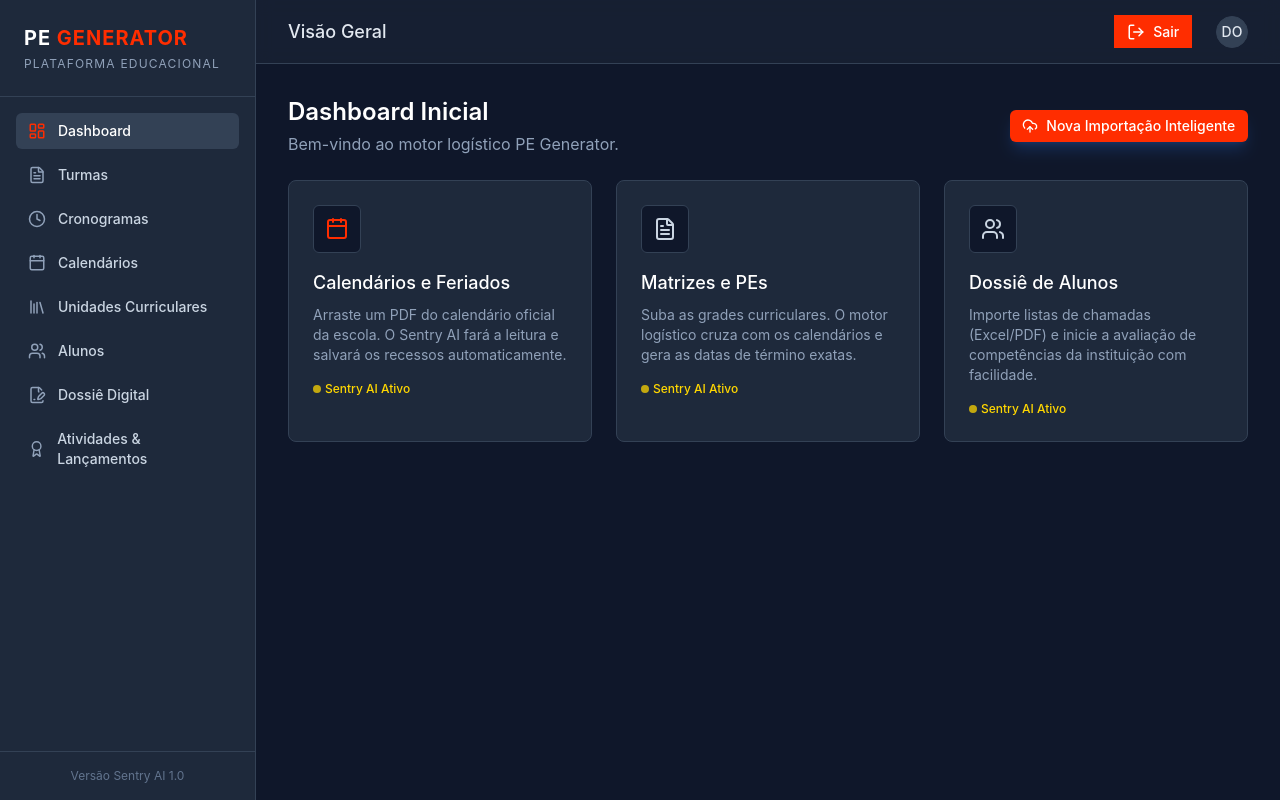
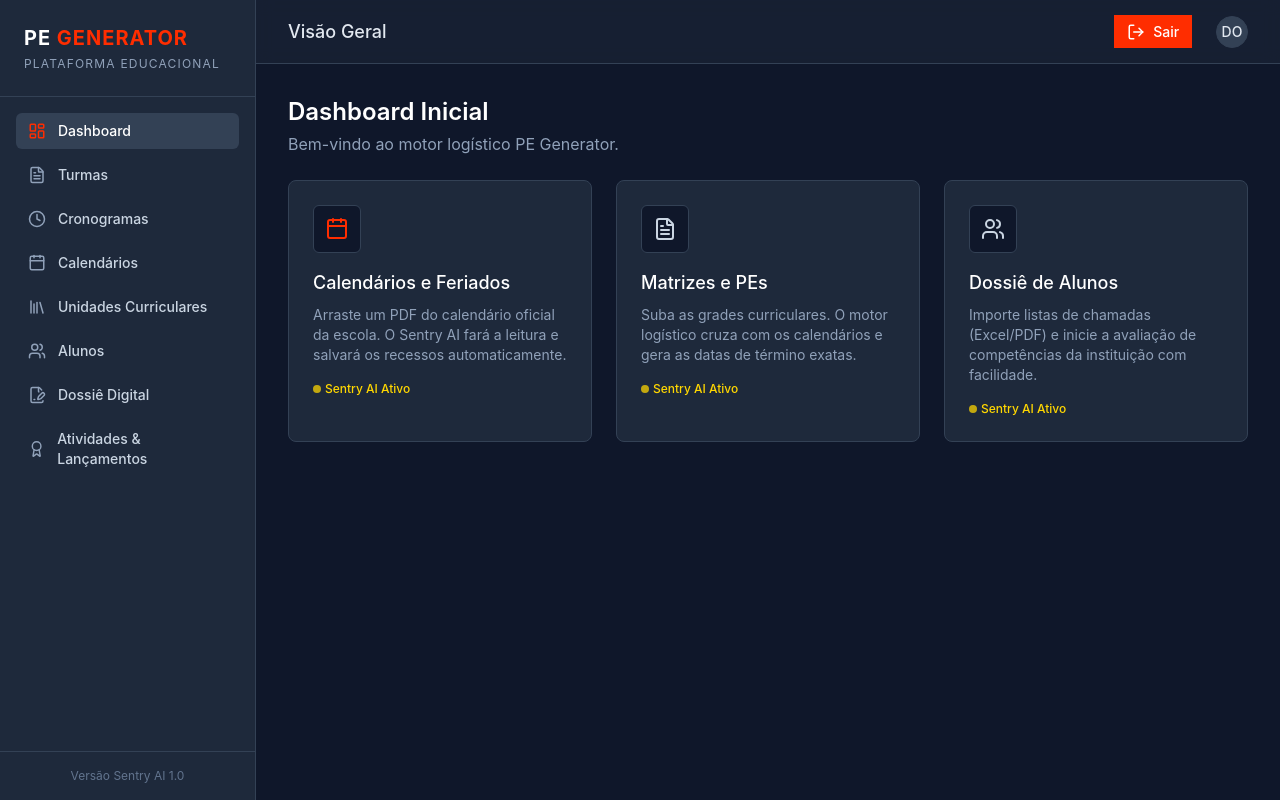
Before and after one commit to wellingtonnorberto91-ops/PE-Generator, a React (Vite) app: page / in a window 1280 px wide. Built offline with nearby package versions, Linux system fonts and the light colour scheme; no server answers.

Commit message:
feat(dashboard): remove Nova Importacao Inteligente button

```diff
--- a/src/pages/Dashboard.tsx
+++ b/src/pages/Dashboard.tsx
@@ -1,4 +1,4 @@
-import { UploadCloud, FileText, Calendar, Users } from 'lucide-react';
+import { FileText, Calendar, Users } from 'lucide-react';
 
  export function Dashboard() {
    return (
@@ -8,11 +8,8 @@ export function Dashboard() {
            <h1 className="text-2xl font-semibold text-white">Dashboard Inicial</h1>
            <p className="text-slate-400 mt-1">Bem-vindo ao motor logístico PE Generator.</p>
          </div>
-        <button className="bg-primary hover:bg-blue-600 text-white px-4 py-2 rounded-md font-medium text-sm transition-colors flex items-center gap-2 shadow-lg shadow-blue-500/20">
-          <UploadCloud size={16} />
-          Nova Importação Inteligente
-        </button>
        </div>
+
 
       <div className="grid grid-cols-1 md:grid-cols-3 gap-6">
         <div className="bg-industrial-800 border border-industrial-700 rounded-lg p-6 hover:border-primary/50 transition-colors group">
```
Lines whose indentation alone changed are shown as unchanged.
